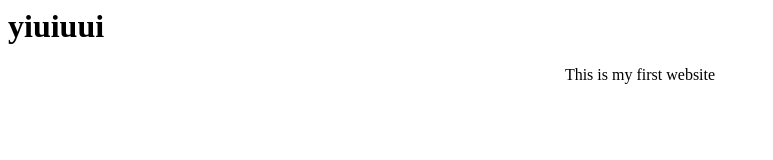
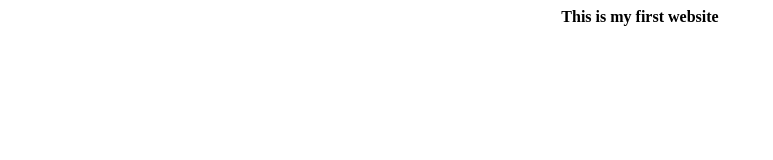
Before and after one commit to Chandrakul/websiteofch, a plain HTML site: page index.html in a window 1280 px wide. Shown: the whole page, without its empty margins (0-773 px from the left). Drawn offline with Linux system fonts and the light colour scheme.

Commit message:
Update index.html

```diff
--- a/index.html
+++ b/index.html
@@ -1,4 +1,3 @@
 <html>
-	<h1>yiuiuui</h1>
-	<p align="center">This is my first website</p>
+	<p align="center"><b>This is my first website</b></p>
 </html>
```
